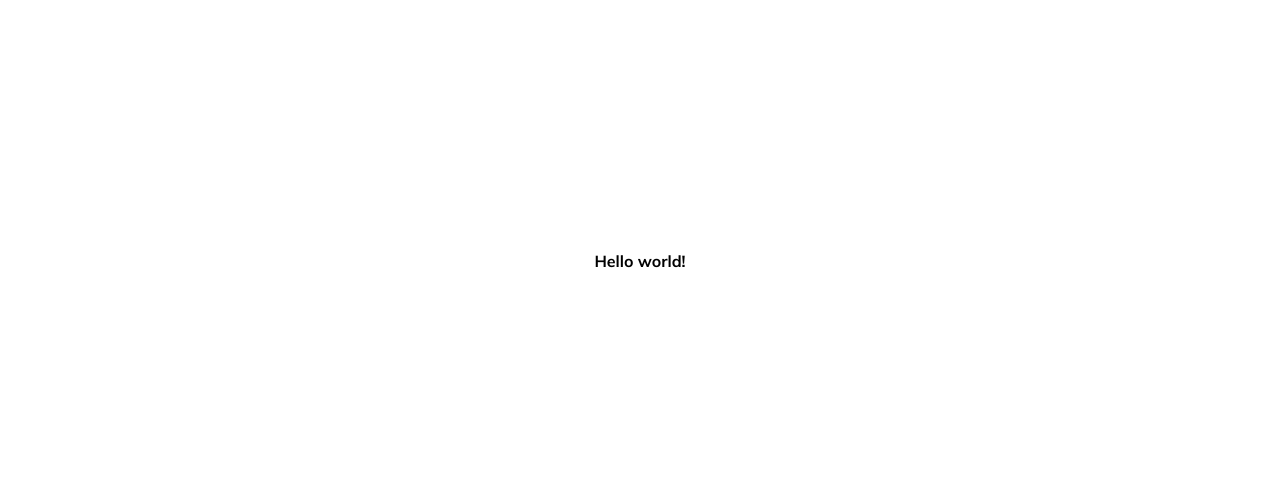
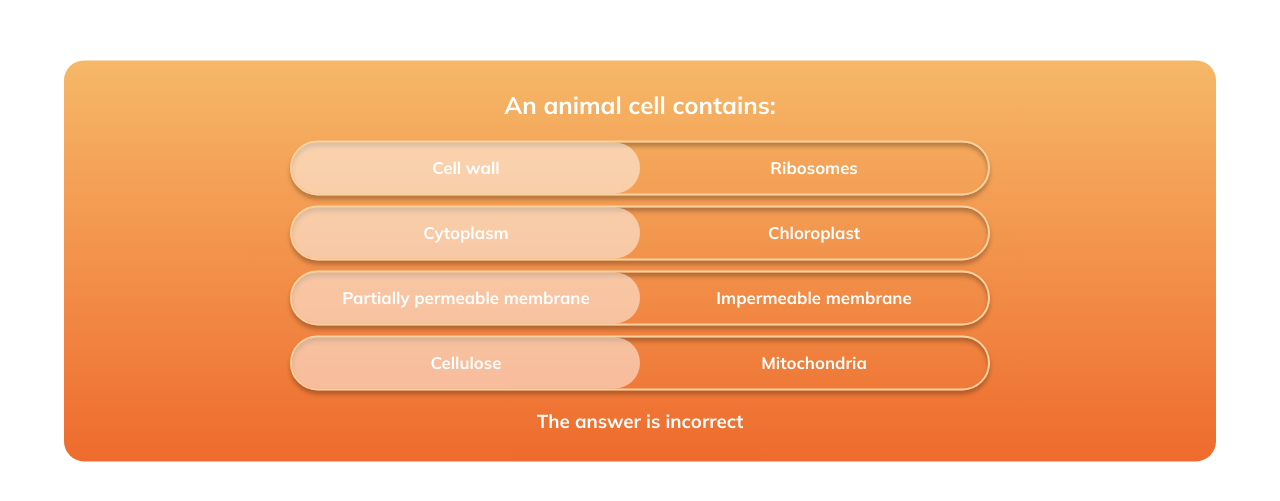
Before and after one commit to Dylllllan/seneca-frontend-task, a React (Create React App) app: page / in a window 1280 px wide. Shown: the part 139-640 px from the top of the page. Built offline with nearby package versions, Linux system fonts and the light colour scheme.

Commit message:
Create static component structure and styling

```diff
--- a/src/App.tsx
+++ b/src/App.tsx
@@ -1,7 +1,13 @@
+import { QUESTIONS } from "./const";
+
+import ToggleQuestion from "./components/ToggleQuestion";
+
 function App() {
+    const question = QUESTIONS[0];
+
     return (
-        <div className="App" style={{ textAlign: "center" }}>
-            <p>Hello world!</p>
+        <div className="App">
+            <ToggleQuestion question={question.question} answers={question.answers} />
         </div>
     );
 }
--- /dev/null
+++ b/src/components/ToggleAnswer.tsx
@@ -0,0 +1,26 @@
+import "../styles/ToggleAnswer.scss";
+
+type Props = {
+    options: string[];
+};
+
+function ToggleAnswer({ options }: Props) {
+    return (
+        <div className="ToggleAnswer">
+            <div className="slider">
+                <div className="sliderPadding" style={{ flexGrow: 0 }} />
+                <div className="sliderButton" />
+                <div className="sliderPadding" style={{ flexGrow: 1 }} />
+            </div>
+            <div className="options">
+                {options.map((option, index) => (
+                    <div key={index} className="option">
+                        {option}
+                    </div>
+                ))}
+            </div>
+        </div>
+    );
+}
+
+export default ToggleAnswer;
--- /dev/null
+++ b/src/components/ToggleQuestion.tsx
@@ -0,0 +1,30 @@
+import "../styles/ToggleQuestion.scss";
+
+import ToggleAnswer from "./ToggleAnswer";
+
+type Props = {
+    question: string;
+    answers: {
+        options: string[];
+        correct: string;
+    }[];
+};
+
+function ToggleQuestion({ question, answers }: Props) {
+    return (
+        <div className="ToggleQuestion">
+            <h2 className="question">{question}</h2>
+            <div className="answers">
+                {answers.map(({ options }, index) => (
+                    <ToggleAnswer
+                        key={index}
+                        options={options}
+                    />
+                ))}
+            </div>
+            <h3 className="answerStatus">The answer is incorrect</h3>
+        </div>
+    );
+}
+
+export default ToggleQuestion;
--- /dev/null
+++ b/src/const.ts
@@ -0,0 +1,21 @@
+type Answer = {
+    options: string[];
+    correct: string;
+};
+
+type Question = {
+    question: string;
+    answers: Answer[];
+};
+
+export const QUESTIONS: Question[] = [
+    {
+        question: "An animal cell contains:",
+        answers: [
+            { options: ["Cell wall", "Ribosomes"], correct: "Ribosomes" },
+            { options: ["Cytoplasm", "Chloroplast"], correct: "Cytoplasm" },
+            { options: ["Partially permeable membrane", "Impermeable membrane"], correct: "Partially permeable membrane" },
+            { options: ["Cellulose", "Mitochondria"], correct: "Mitochondria" }
+        ]
+    }
+];
--- /dev/null
+++ b/src/styles/ToggleAnswer.scss
@@ -0,0 +1,64 @@
+.ToggleAnswer {
+    margin: 10px 0;
+
+    border-radius: 100px;
+    border: 2px solid #F9D29F;
+    // Outer and inner shadow
+    box-shadow: 0px 4px 4px 0px rgba(0, 0, 0, 0.25), inset 0px 4px 4px 0px rgba(0, 0, 0, 0.25);
+
+    position: relative;
+
+    .slider, .options {
+        display: flex;
+        flex-direction: row;
+    }
+
+    .slider {
+        position: absolute;
+
+        // Expand the slider to fill the size of the parent (driven by the options)
+        width: 100%;
+        height: 100%;
+
+        // Animate changes to the slider padding either side of the button
+        .sliderPadding {
+            transition: flex-grow 0.5s;
+        }
+
+        // Slider button that shows behind the selected option
+        .sliderButton {
+            flex-grow: 1;
+
+            border-radius: 100px;
+            background-color: rgba(255, 255, 255, 0.5);
+
+            // Animate changes to the border radius
+            transition: border-radius 0.5s;
+        }
+    }
+
+    .options {
+        // Vertically stretch the options to fill the parent
+        align-items: stretch;
+
+        .option {
+            text-align: center;
+            color: #FFFFFF;
+            font-size: 1.05em;
+
+            flex-grow: 1;
+            flex-basis: 0;
+
+            box-sizing: border-box;
+            padding: 15px;
+
+            // Layer the options on top of the (absolutely positioned) slider
+            z-index: 1;
+
+            // Vertically center the text
+            display: flex;
+            flex-direction: column;
+            justify-content: center;
+        }
+    }
+}
--- /dev/null
+++ b/src/styles/ToggleQuestion.scss
@@ -0,0 +1,21 @@
+.ToggleQuestion {
+    width: 90%;
+    margin: auto;
+    box-sizing: border-box;
+    padding: 10px;
+
+    background: linear-gradient(180deg, #F6B868 0%, #EE6B2D 100%);
+    border-radius: 20px;
+
+    h2, h3 {
+        text-align: center;
+        color: #FFFFFF;
+    }
+
+    .answers {
+        width: 80%;
+        max-width: 700px;
+
+        margin: auto;
+    }
+}
--- a/src/styles/index.scss
+++ b/src/styles/index.scss
@@ -13,8 +13,10 @@ body {
 }
 
 .App {
+    width: 100%;
+    min-width: 320px;
+
     position: fixed;
     top: 50%;
-    left: 50%;
-    transform: translate(-50%, -50%);
+    transform: translateY(-50%);
 }
```
